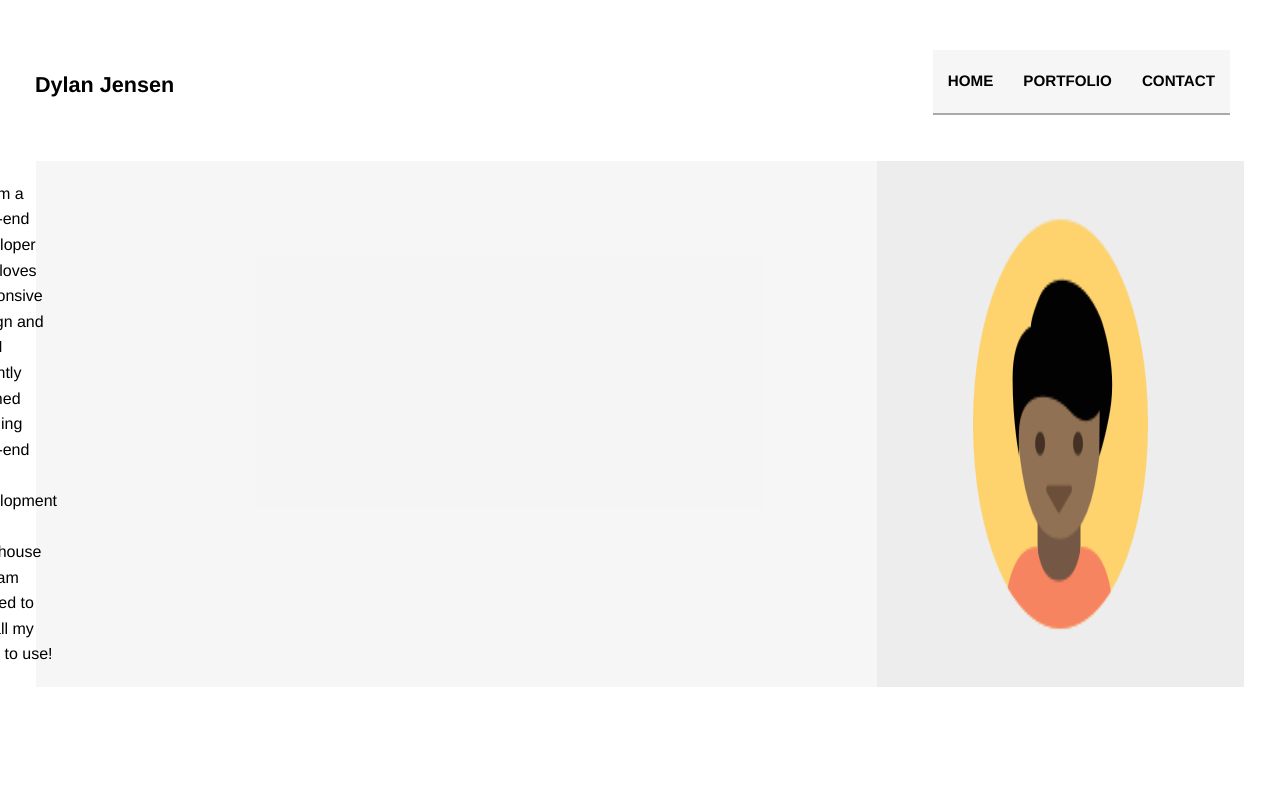
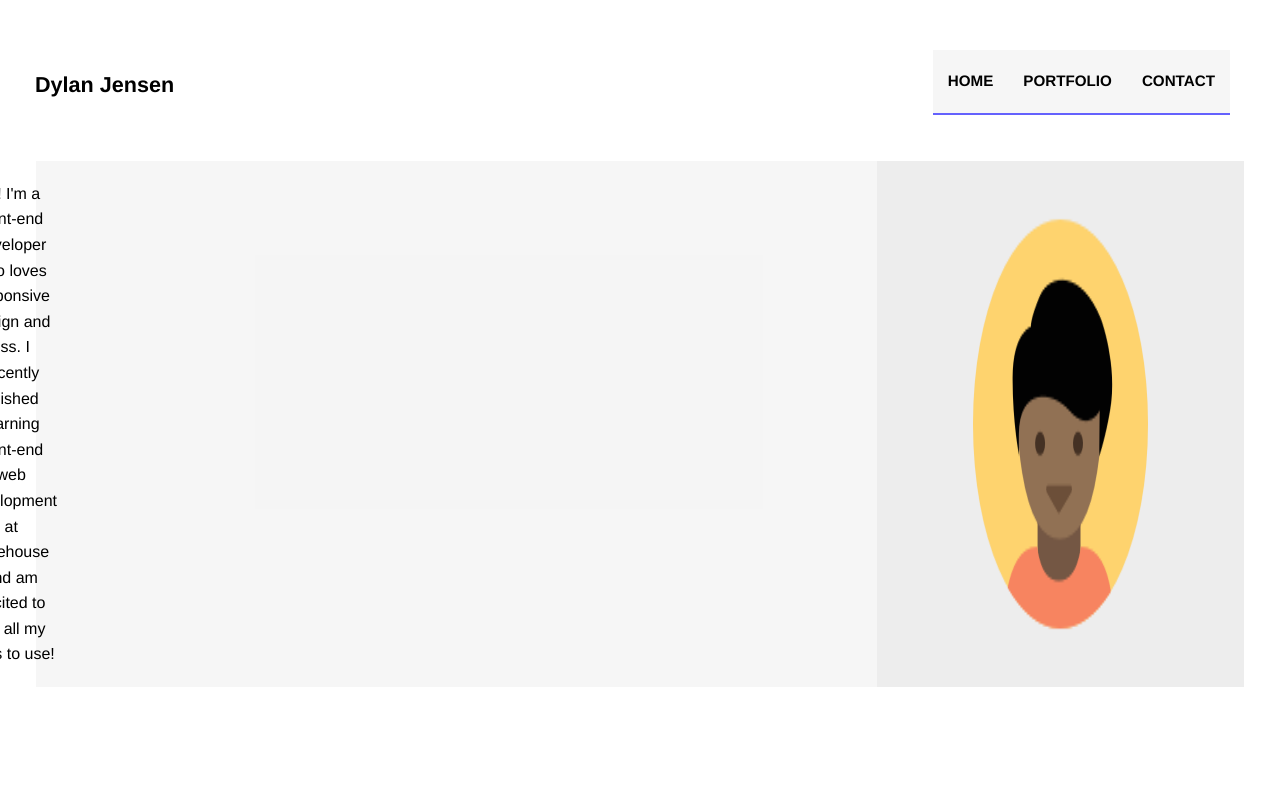
Before and after one commit to Dylan-Jensen/Mobile-First-Responsive-Layout, a plain HTML site: page index.html in a window 1280 px wide. Shown: the top 800 px of the page. Drawn offline with Linux system fonts and the light colour scheme.

Commit message:
trying to get .banner p to wrap around my profile image

```diff
--- a/CSS/styles.css
+++ b/CSS/styles.css
@@ -68,7 +68,7 @@ margin: 0 auto;
 font-weight: 700;
 text-transform: uppercase;
 background-color: rgba(207, 207, 207, .2);
-border-bottom: 2px solid rgba(151, 151, 151, 0.8);
+border-bottom: 2px solid rgba(64, 61, 255, 0.8);
 }
 nav a {
     padding: 20px 15px;
@@ -99,6 +99,8 @@ ul {
     text-align: 5px;
     display: inline-block;
 }
+
+
 
 .bottom-nav {
     display: flex;
@@ -138,14 +140,11 @@ ul {
 	text-align: center;
 }
 
-.banner {
+.banner{
     margin: 1em 1em;
     background: rgba(207, 207, 207, .2)
 }
 
-.banner p {
-    padding-right: 50em;
-}
 
 .main-footer {
 	padding: 2em 0;
@@ -178,7 +177,8 @@ ul {
 
 .banner p {
     flex-basis: 80%;
-    text-align: left;
+    text-align: center;
+    padding-right: 50rem;
 }
 
 
--- a/index.html
+++ b/index.html
@@ -77,7 +77,7 @@
     <h4>CONTACT</h4>
     <p>If you're interested in chatting or want more information about what I've been working on, I'd love to hear from you!</p>
     <p>Phone <b>+1 (111) 555-1234</b></p>
-    <p>Email<b>email@yoursite.com</b></p>
+    <p>Email :<b>email@yoursite.com</b></p>
     </div>
      </section>
 
```
